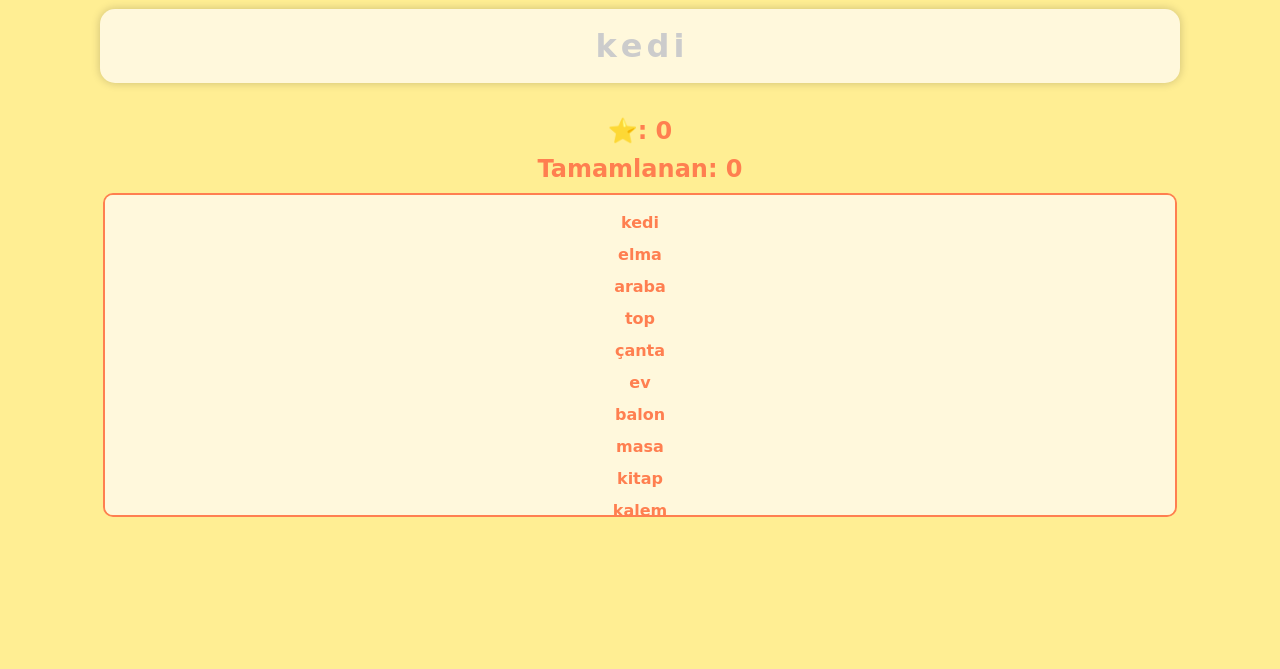
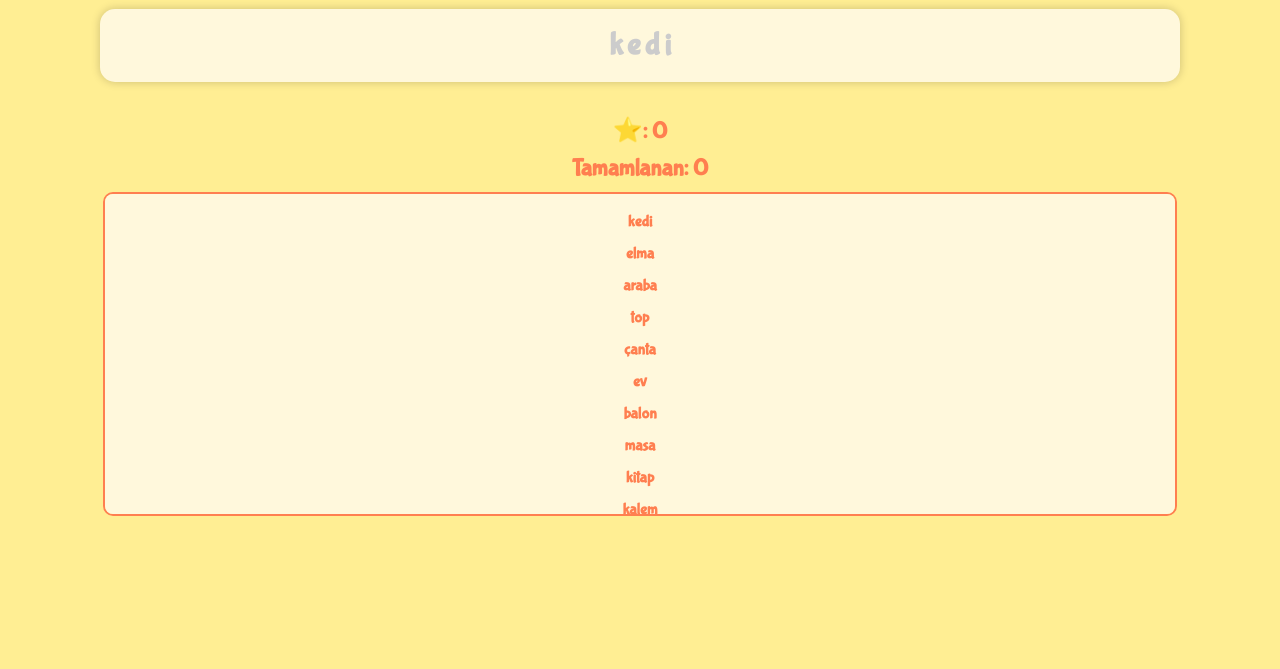
Before and after one commit to aycaeren/minikyazar, a plain HTML site: page index.html in a window 1280 px wide. Shown: the part 161-830 px from the top of the page. Drawn offline with Linux system fonts and the light colour scheme.

Commit message:
MiniYazar güncellemesi

```diff
--- a/index.html
+++ b/index.html
@@ -6,10 +6,7 @@
     <meta name="viewport" content="width=device-width, initial-scale=1.0">
     <title>MinikYazar</title>
     <link rel="stylesheet" href="style.css">
-    <link href="https://fonts.googleapis.com/css2?family=Nunito:wght@400;700&display=swap" rel="stylesheet">
-
-
-
+    <link href="https://fonts.googleapis.com/css2?family=Bubblegum+Sans&display=swap" rel="stylesheet">
 </head>
 
 <body>
```
